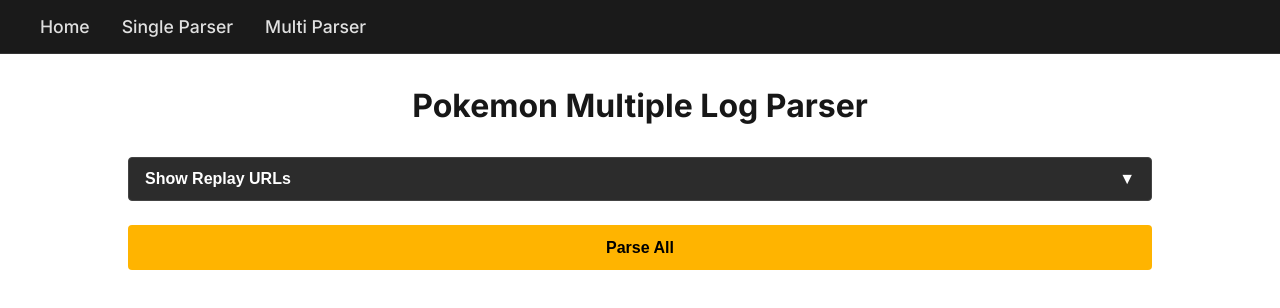
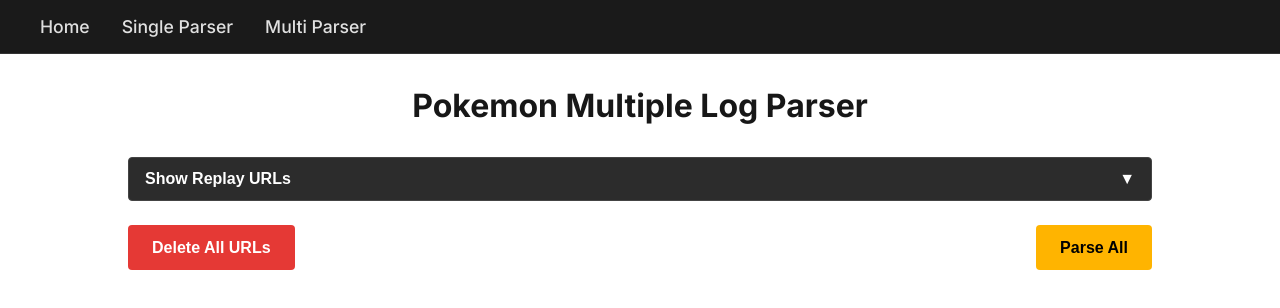
Before and after one commit to kevincauto/kevincauto-portfolio, a Next.js app: page /multi-log-parser in a window 1280 px wide. Shown: the top 308 px of the page. Built offline with nearby package versions, Linux system fonts and the light colour scheme.

Commit message:
feat: Add "Delete All URLs" button to MultiLogParserForm and enhance styling for form actions

```diff
--- a/src/app/multi-log-parser/MultiLogParserForm.module.css
+++ b/src/app/multi-log-parser/MultiLogParserForm.module.css
@@ -132,11 +132,32 @@
   cursor: pointer;
   font-size: 1rem;
   transition: background-color 0.2s;
-  width: 100%; /* Make the parse button take the full width */
 }
 
 .parseButton:hover {
   background-color: #ffca4d;
+}
+
+.deleteAllButton {
+  padding: 0.85rem 1.5rem;
+  border: none;
+  border-radius: 4px;
+  background-color: #e53935; /* Red */
+  color: #fff;
+  font-weight: bold;
+  cursor: pointer;
+  font-size: 1rem;
+  transition: background-color 0.2s;
+}
+
+.deleteAllButton:hover {
+  background-color: #f44336;
+}
+
+.formActions {
+  display: flex;
+  gap: 1rem;
+  justify-content: space-between;
 }
 
 .error {
--- a/src/app/multi-log-parser/MultiLogParserForm.tsx
+++ b/src/app/multi-log-parser/MultiLogParserForm.tsx
@@ -303,6 +303,12 @@
     setUrls(newUrls);
   };
 
+  const handleDeleteAll = () => {
+    if (window.confirm('Are you sure you want to delete all URLs?')) {
+      setUrls(['']);
+    }
+  };
+
   const handleSubmit = async (e: React.FormEvent) => {
     e.preventDefault();
     setIsAccordionOpen(false); // Always close accordion on submit
@@ -381,7 +387,14 @@
             </div>
           </div>
         </div>
-        <div className={styles.buttonGroup}>
+        <div className={styles.formActions}>
+          <button
+            type="button"
+            onClick={handleDeleteAll}
+            className={styles.deleteAllButton}
+          >
+            Delete All URLs
+          </button>
           <button type="submit" className={styles.parseButton} disabled={loading}>
             {loading ? 'Parsing...' : 'Parse All'}
           </button>
```
